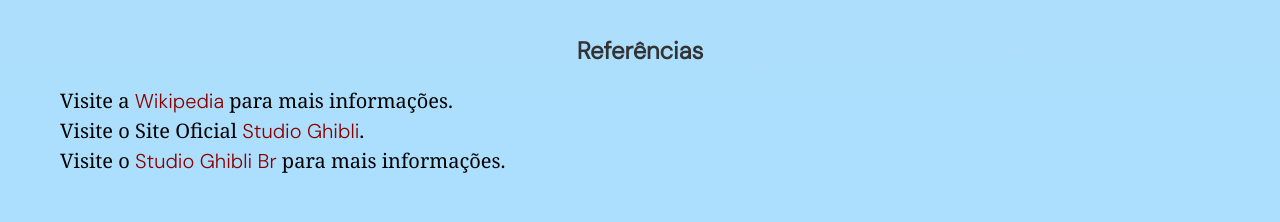
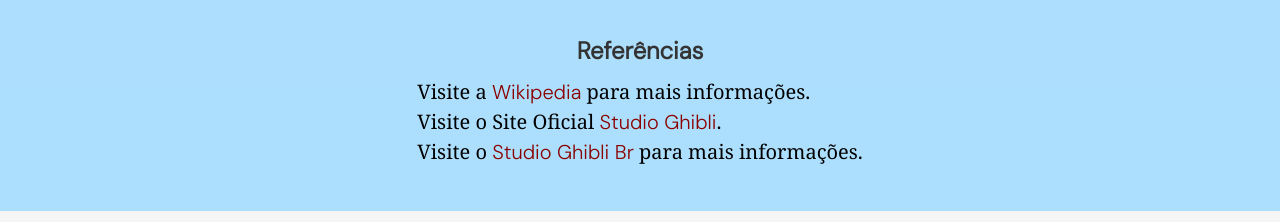
Before and after one commit to pizza2u/Studio-Ghibli-Project, a plain HTML site: page sobre.html in a window 1280 px wide. Shown: the part 5569-5791 px from the top of the page. Drawn offline with Linux system fonts and the light colour scheme.

Commit message:
centralizaçao dos links

```diff
--- a/css/history.css
+++ b/css/history.css
@@ -225,3 +225,14 @@
 th {
     background-color: #acdefd;
 }
+
+div.links {
+    height: 10em;
+    position: relative }
+div.links p {
+    margin: 0;
+    position: absolute;
+    top: 70%;
+    left: 50%;
+    margin-right: -50%;
+    transform: translate(-50%, -50%) }
--- a/sobre.html
+++ b/sobre.html
@@ -208,15 +208,16 @@
 
 
     <br>
+    <div class="links">
 
     <h2>Referências<a name="text7"></a></h2>
-    <p>
+    <p >
         Visite a <a href="https://pt.wikipedia.org/wiki/Studio_Ghibli#Direitos_de_m%C3%ADdia_dom%C3%A9stica_e_teatral" target="_blank">Wikipedia</a> para mais informações.
         <br>
         Visite o Site Oficial <a href="https://www.ghibli.jp/" target="_blank">Studio Ghibli</a>. <br>
         Visite o <a href="https://studioghibli.com.br/studioghibli/" target="_blank">Studio Ghibli Br</a> para mais informações.
     </p>
-
+    </div>
 <br></br>
 </body>
 </html>
```
